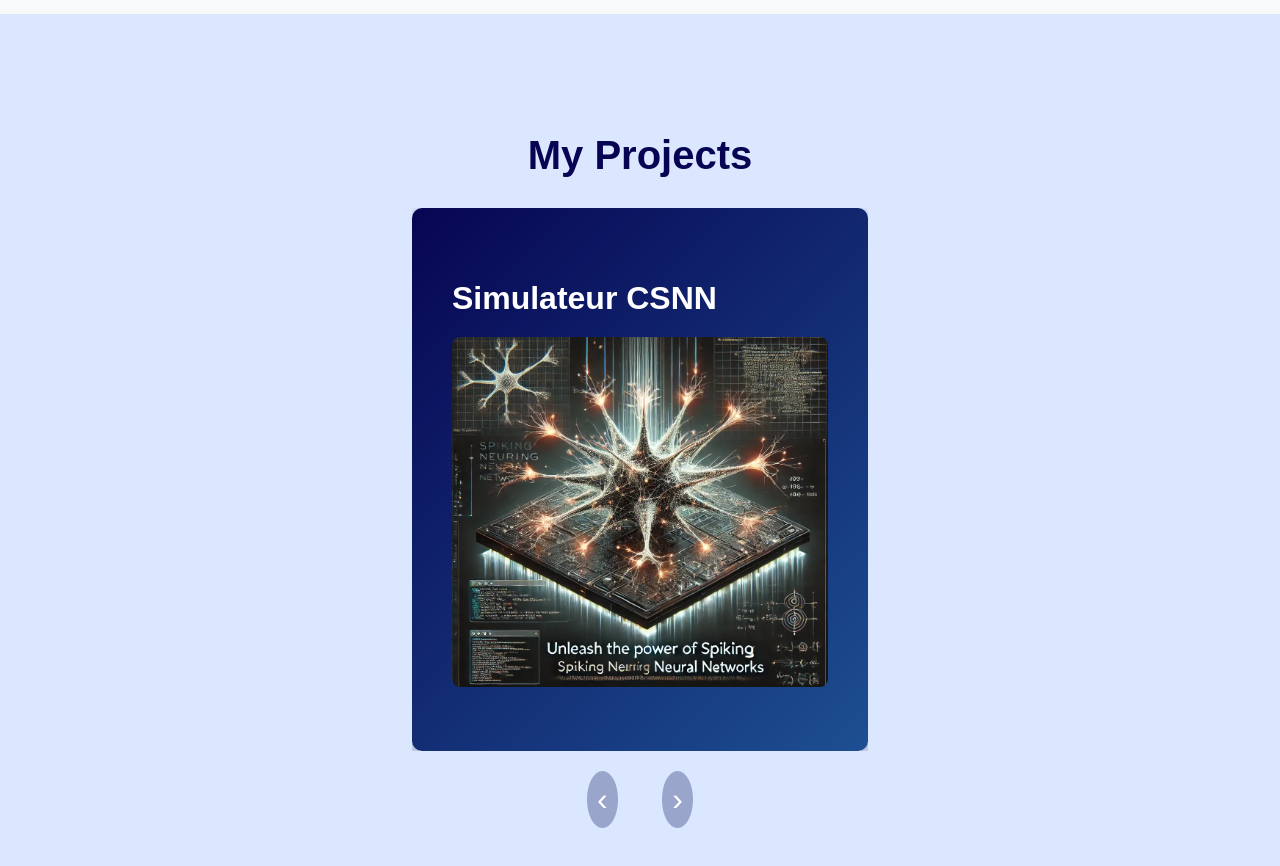
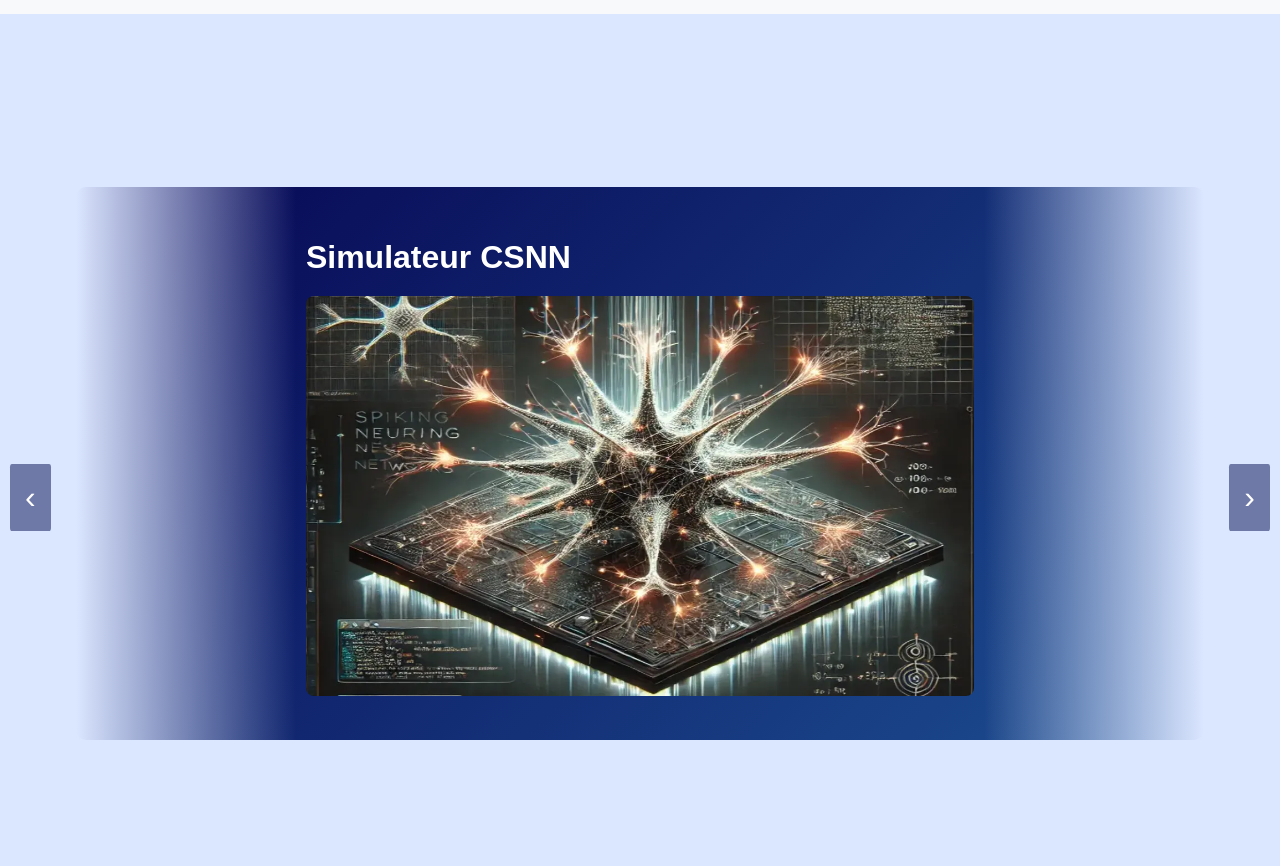
Before and after one commit to MireilleDesp/portfolio, a plain HTML site: page index.html in a window 1280 px wide. Shown: the part 1900-2766 px from the top of the page. Drawn offline with Linux system fonts and the light colour scheme.

Commit message:
carousel design

```diff
--- a/assets/css/projects.css
+++ b/assets/css/projects.css
@@ -20,10 +20,43 @@ h2 {
     margin: 0 auto;
 }
 
+.project-carousel::-webkit-scrollbar {
+    display: none;
+    /* Hide scrollbar for a cleaner design */
+}
+
+/* Add pseudo-elements for the fade effect */
+.project-carousel::before,
+.project-carousel::after {
+    content: '';
+    position: absolute;
+    top: 0;
+    bottom: 0;
+    width: 220px;
+    /* Adjust the fade width */
+    z-index: 2;
+    pointer-events: none;
+    /* Allow interaction with carousel content */
+}
+
+/* Fade on the left edge */
+.project-carousel::before {
+    left: 0;
+    background: linear-gradient(to right, rgba(219, 230, 255, 1), rgba(219, 230, 255, 0));
+}
+
+/* Fade on the right edge */
+.project-carousel::after {
+    right: 0;
+    background: linear-gradient(to left, rgba(219, 230, 255, 1), rgba(219, 230, 255, 0));
+}
+
+
 .project {
-    flex: 0 0 100%; /* Allow project divs to take up the entire container */
+    flex: 0 0 100%;
+    /* Allow project divs to take up the entire container */
     box-sizing: border-box;
-    padding: 40px;
+    padding: 20px 230px 20px;
     background: linear-gradient(135deg, #070553, #1d4f91);
     border-radius: 10px;
     box-shadow: 0 8px 20px rgba(0, 0, 0, 0.3);
@@ -35,7 +68,8 @@ h2 {
 
 .project {
     position: relative;
-    overflow: hidden; /* Ensure the description stays within the card boundaries */
+    overflow: hidden;
+    /* Ensure the description stays within the card boundaries */
 }
 
 .project-description {
@@ -44,7 +78,8 @@ h2 {
     left: 0;
     right: 0;
     bottom: 0;
-    background: rgba(0, 0, 0, 0.7); /* Dark overlay background */
+    background: rgba(0, 0, 0, 0.7);
+    /* Dark overlay background */
     color: white;
     font-size: 1.2em;
     display: flex;
@@ -53,23 +88,32 @@ h2 {
     text-align: center;
     padding: 20px;
     border-radius: 8px;
-    opacity: 0; /* Initially hidden */
-    transition: opacity 0.3s ease; /* Smooth fade-in effect */
+    opacity: 0;
+    /* Initially hidden */
+    transition: opacity 0.3s ease;
+    /* Smooth fade-in effect */
 }
 
 .project:hover .project-description {
-    opacity: 1; /* Show the description on hover */
+    opacity: 1;
+    /* Show the description on hover */
+}
+
+
+.project:hover {
+    transform: scale(1.05);
+    /* Slightly enlarge the project */
 }
 
 
 .project-img {
     width: 100%;
-    height: auto; /* Maintain the aspect ratio of the image */
-    max-width: 450px; /* Limit the width of the image */
-    max-height: 350px; /* Limit the width of the image */
+    max-height: 400px;
+    /* Limit the width of the image */
     border-radius: 8px;
     margin-bottom: 20px;
-    object-fit: contain; /* Ensure the image fits inside the container without cropping */
+    object-fit: contain;
+    /* Ensure the image fits inside the container without cropping */
 }
 
 
@@ -81,32 +125,51 @@ h2 {
 .project p {
     font-size: 1.4em;
     line-height: 1.6;
-    word-wrap: break-word; /* Ensures long words break naturally */
-    hyphens: auto; /* Enable hyphenation for better word wrapping */
+    word-wrap: break-word;
+    /* Ensures long words break naturally */
+    hyphens: auto;
+    /* Enable hyphenation for better word wrapping */
 }
 
 .carousel-buttons {
-    position: relative;
-    margin-top: 20px;
+    position: absolute;
+    top: 50%;
+    transform: translateY(-50%);
+    display: flex;
+    justify-content: space-between;
+    width: 100%;
+    pointer-events: none;
+    /* Allow interaction with the carousel */
 }
 
 .carousel-button {
-    background-color: rgba(3, 14, 80, 0.3);
+    pointer-events: all;
+    background-color: rgba(3, 14, 80, 0.5);
     color: white;
     font-size: 2em;
     border: none;
-    padding: 10px;
-    border-radius: 50%;
+    padding: 15px;
+    border-radius: 5%;
     cursor: pointer;
-    transition: background-color 0.3s;
-    margin: 0 20px;
+    transition: background-color 0.3s ease;
 }
 
 .carousel-button:hover {
     background-color: rgba(0, 0, 0, 0.8);
 }
 
-.prev, .next {
+.carousel-buttons .prev {
+    position: absolute;
+    left: 10px;
+}
+
+.carousel-buttons .next {
+    position: absolute;
+    right: 10px;
+}
+
+.prev,
+.next {
     position: relative;
 }
 
@@ -116,25 +179,36 @@ h2 {
 
 /* Responsive Design */
 @media (max-width: 768px) {
-    #projects {
-        padding: 30px 0;
+
+    /* Add pseudo-elements for the fade effect */
+    .project-carousel::before,
+    .project-carousel::after {
+
+        width: 70px;
+        /* Adjust the fade width */
+        z-index: 1;
+
     }
 
     .project {
-        flex: 0 0 90%; /* Make the projects a bit smaller on mobile */
-        padding: 20px;
+        padding: 5px 75px 5px;
     }
 
+
     .carousel-button {
-        font-size: 1.5em; /* Smaller buttons for mobile */
+        font-size: 1.5em;
+        /* Smaller buttons for mobile */
         padding: 8px;
     }
 
     h2 {
-        font-size: 2em; /* Smaller heading on mobile */
+        font-size: 1em;
+        /* Smaller heading on mobile */
     }
 
     .project-img {
-        max-height: 200px; /* Make the image smaller on mobile */
+        min-height: 300px;
+        max-height: 700px;
     }
+
 }
--- a/index.html
+++ b/index.html
@@ -39,7 +39,7 @@
                 dans des environnements professionnels et académiques, je dispose d'une expertise approfondie
                 dans la conception et le développement de logiciels performants.
             </p>
-            <a href="./material/Mireille DESPREZ CV.pdf" class="cta-button" download target="_self">Download My CV</a>
+            <a href="./material/Mireille DESPREZ CV.pdf" class="cta-button" download target="_self">Télécharger mon CV</a>
         </div>
     </section>
 
@@ -47,7 +47,7 @@
         <div class="about-content">
             <h2>À Propos de Moi</h2>
             <div class="tabs">
-                <button class="tab-button active" data-tab="highlights">Highlights</button>
+                <button class="tab-button active" data-tab="highlights">Points forts</button>
                 <button class="tab-button" data-tab="publications">Publications</button>
             </div>
             <div class="tab-content" id="highlights">
@@ -112,11 +112,11 @@
     </section>
 
     <section id="projects">
-        <h2>My Projects</h2>
+        <!-- <h2>Mes projets</h2> -->
         <div class="project-carousel">
             <div class="project" id="project4">
                 <h3>Simulateur CSNN</h3>
-                <img src="./images/project4-sm.webp" alt="Simulateur CSNN" class="project-img">
+                <img src="./images/project4-sm-w.webp" alt="Simulateur CSNN" class="project-img">
                 <div class="project-description">
                     Mise à jour du simulateur CSNN en C++ développé par l’équipe FOX, afin d’ajouter la capacité
                     d’analyse vidéo aux réseaux de neurones à impulsions (SNN).
@@ -125,7 +125,7 @@
 
             <div class="project" id="project1">
                 <h3>CHIP Visitors</h3>
-                <img src="./images/Project1-sm.webp" alt="CHIP Visitors" class="project-img">
+                <img src="./images/Project1-sm-w.webp" alt="CHIP Visitors" class="project-img">
                 <div class="project-description">
                     Application pour l'autorisation d'accès aux bâtiments sécurisés utilisée avec succès par
                     la municipalité de Beyrouth, améliorant la gestion des visiteurs.
@@ -133,14 +133,14 @@
             </div>
             <div class="project" id="project2">
                 <h3>GuardPro</h3>
-                <img src="./images/project4-sm.webp" alt="GuardPro" class="project-img">
+                <img src="./images/project2-sm-w.webp" alt="GuardPro" class="project-img">
                 <div class="project-description">
                     Interface de gestion des employés augmentant l'efficacité de suivi.
                 </div>
             </div>
             <div class="project" id="project3">
                 <h3>ParkPro</h3>
-                <img src="./images/project3-sm.webp" alt="ParkPro" class="project-img">
+                <img src="./images/project3-sm-w.webp" alt="ParkPro" class="project-img">
                 <div class="project-description">
                     Solution de contrôle et de gestion à distance pour barrières intelligentes.
                 </div>
```
Also changed, not shown: images/Project1-sm-w.webp (added), images/Project1-sm.webp (deleted), images/project2-sm-w.webp (added), images/project3-sm-w.webp (added), images/project3-sm.webp (deleted), images/project4-sm-w.webp (added), images/project4-sm.webp (deleted).
